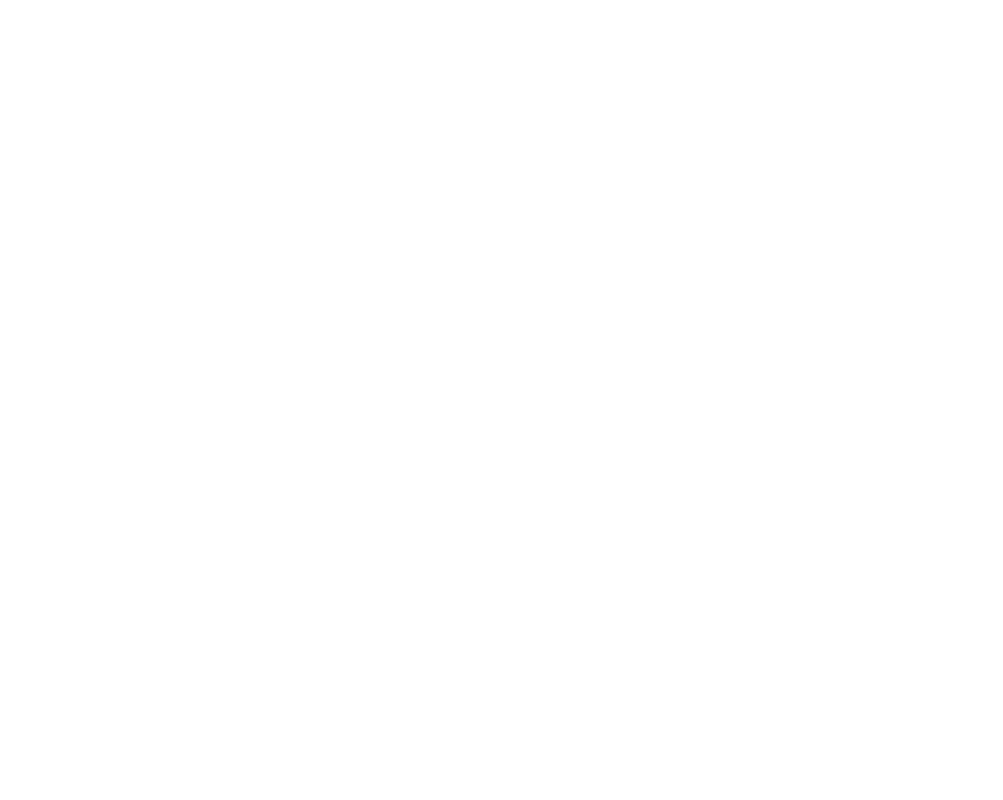
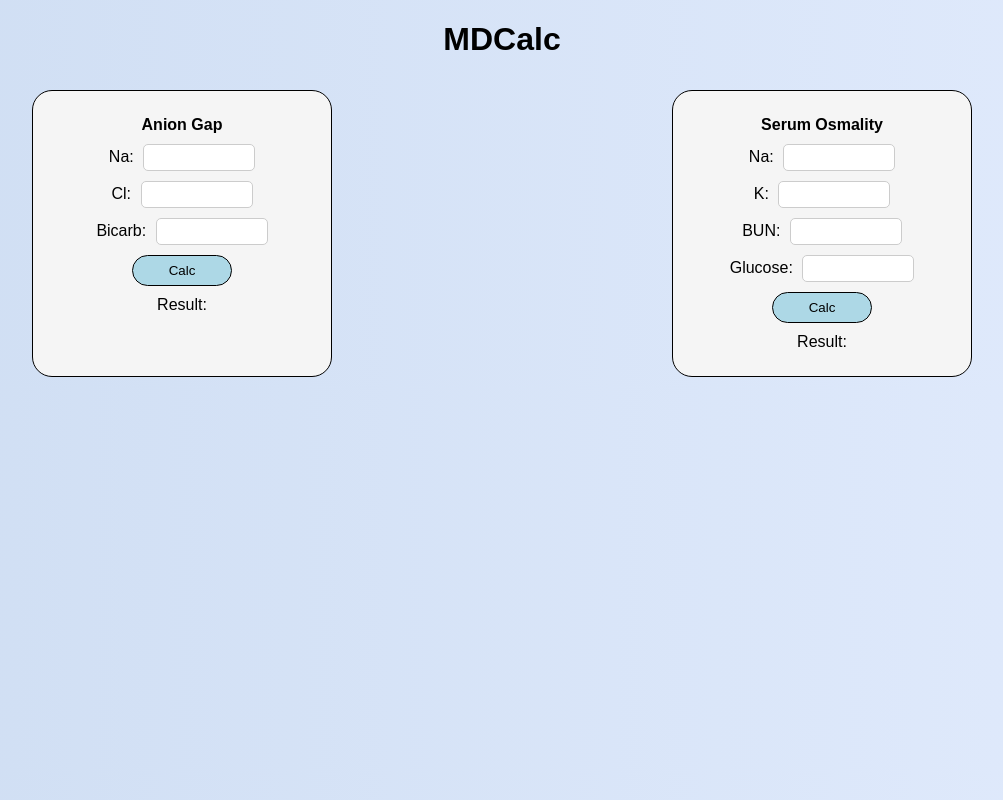
Before and after one commit to jonwyuen/mdcalc, a plain HTML site: page index.html in a window 1280 px wide. Shown: the whole page, without its empty margins (138-1141 px from the left). Drawn offline with Linux system fonts and the light colour scheme.

Commit message:
rough draft

```diff
--- a/css/index.css
+++ b/css/index.css
@@ -0,0 +1,60 @@
+body {
+  margin: 0 auto;
+  text-align: center;
+  font-family: sans-serif;
+  background: #E0EAFC;  /* fallback for old browsers */
+  background: -webkit-linear-gradient(to right, #CFDEF3, #E0EAFC);  /* Chrome 10-25, Safari 5.1-6 */
+  background: linear-gradient(to right, #CFDEF3, #E0EAFC); /* W3C, IE 10+/ Edge, Firefox 16+, Chrome 26+, Opera 12+, Safari 7+ */
+}
+
+.container {
+  display: flex;
+  flex-direction: row;
+  justify-content: space-around;
+}
+
+.form-container {
+  margin: 10px;
+  border: 1px solid black;
+  border-radius: 20px;
+  width: 300px;
+  height: auto;
+  padding: 20px;
+  box-sizing: border-box;
+  background-color: whitesmoke;
+}
+
+.form-section {
+  margin: 5px;
+}
+
+form {
+  display: flex;
+  flex-direction: column;
+  justify-content: space-between;
+}
+
+form button {
+  width: 100px;
+  border: 1px solid black;
+  padding: 7px;
+  border-radius: 20px;
+  background-color: lightblue;
+  cursor: pointer;
+}
+
+form button:focus {
+  outline: none;
+}
+
+input {
+  margin-left: 5px;
+  padding: 5px;
+  width: 100px;
+  border: 1px solid #ccc;
+  border-radius: 5px;
+}
+
+input:focus {
+  outline: none;
+}
--- a/index.html
+++ b/index.html
@@ -5,8 +5,70 @@
   <meta name="viewport" content="width=device-width, initial-scale=1.0">
   <meta http-equiv="X-UA-Compatible" content="ie=edge">
   <title>MDCalc</title>
+  <link rel="stylesheet" href="./css/index.css">
 </head>
 <body>
 
+  <h1>MDCalc</h1>
+  <div class="container">
+  <div class="form-container">
+    <form action="" id="ag-form">
+      <div class="form-section">
+        <div><strong>Anion Gap</strong></div>
+      </div>
+      <div class="form-section">
+        <label for="ag-na">Na: </label>
+        <input type="number" name="ag-na" id="ag-na">
+      </div>
+      <div class="form-section">
+        <label for="ag-cl">Cl: </label>
+        <input type="number" name="ag-cl" id="ag-cl">
+      </div>
+      <div class="form-section">
+        <label for="ag-bicarb">Bicarb: </label>
+        <input type="number" name="ag-bicarb" id="ag-bicarb">
+      </div>
+      <div class="form-section">
+        <button>Calc</button>
+      </div>
+      <div class="form-section">
+        <span>Result: </span><span id="ag-result"></span>
+      </div>
+    </form>
+  </div>
+  <div class="form-container">
+    <form action="" id="so-form">
+      <div class="form-section">
+        <div><strong>Serum Osmality</strong></div>
+      </div>
+      <div class="form-section">
+        <label for="so-na">Na: </label>
+        <input type="number" name="so-na" id="so-na">
+      </div>
+      <div class="form-section">
+        <label for="so-na">K: </label>
+        <input type="number" name="so-k" id="so-k">
+      </div>
+      <div class="form-section">
+        <label for="so-bun">BUN: </label>
+        <input type="number" name="so-bun" id="so-bun">
+      </div>
+      <div class="form-section">
+        <label for="so-glucose">Glucose: </label>
+        <input type="number" name="so-glucose" id="so-glucose">
+      </div>
+      <div class="form-section">
+        <button>Calc</button>
+      </div>
+      <div class="form-section">
+        <span>Result: </span><span id="so-result"></span>
+      </div>
+    </form>
+
+  </div>
+  </div>
+
+
+  <script src="./js/index.js"></script>
 </body>
 </html>
--- a/js/index.js
+++ b/js/index.js
@@ -0,0 +1,24 @@
+const anionGap = (na, cl, bicarb) => na - (cl + bicarb);
+const serumOsmality = (na, k, bun, glucose) => +(2 * (na + k) + (bun/2.8) + (glucose/18)).toPrecision(5);
+
+let anionGapForm = document.querySelector('#ag-form');
+let serumOsmalityForm = document.querySelector('#so-form');
+
+anionGapForm.addEventListener('submit', e => {
+  e.preventDefault();
+  let na = document.querySelector('#ag-na').value;
+  let cl = document.querySelector('#ag-cl').value;
+  let bicarb = document.querySelector('#ag-bicarb').value;
+  let result = anionGap(+na, +cl, +bicarb);
+  document.querySelector('#ag-result').innerText = result;
+});
+
+serumOsmalityForm.addEventListener('submit', e => {
+  e.preventDefault();
+  let na = document.querySelector('#so-na').value;
+  let k = document.querySelector('#so-k').value;
+  let bun = document.querySelector('#so-bun').value;
+  let glucose = document.querySelector('#so-glucose').value;
+  let result = serumOsmality(+na, +k, +bun, +glucose);
+  document.querySelector('#so-result').innerText = result;
+});
```
